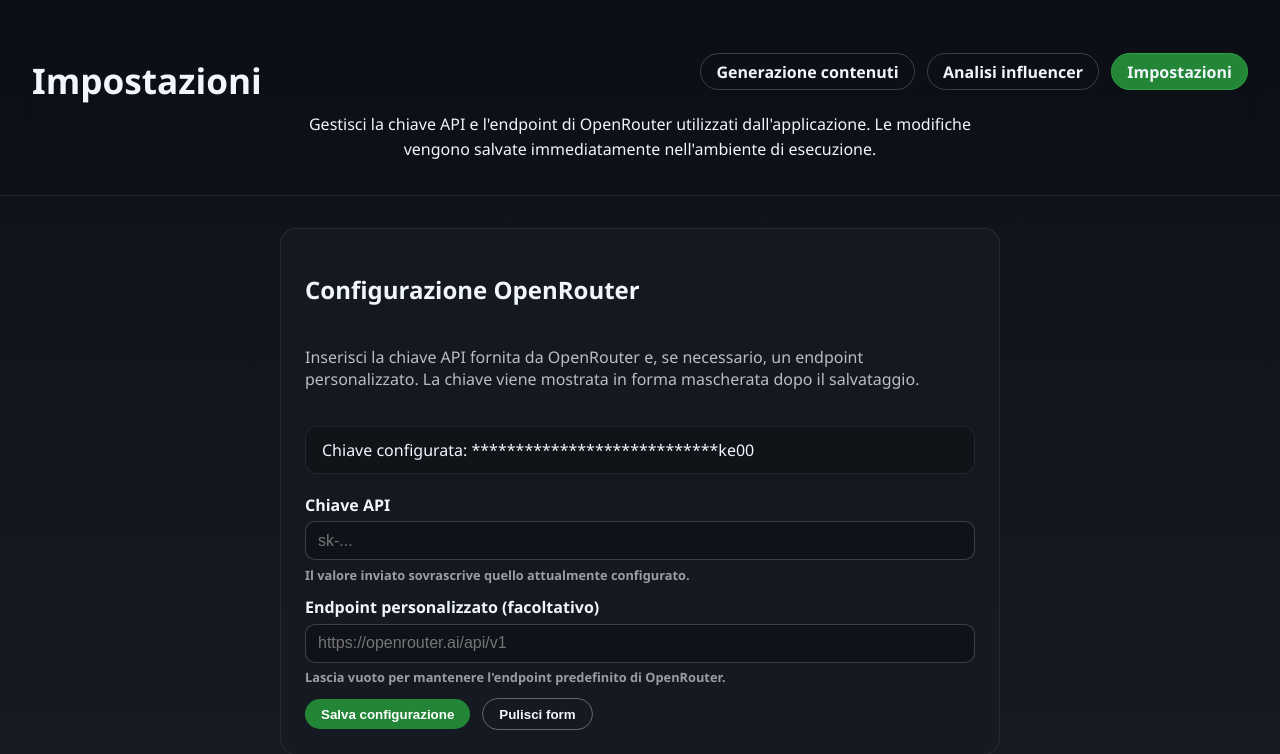
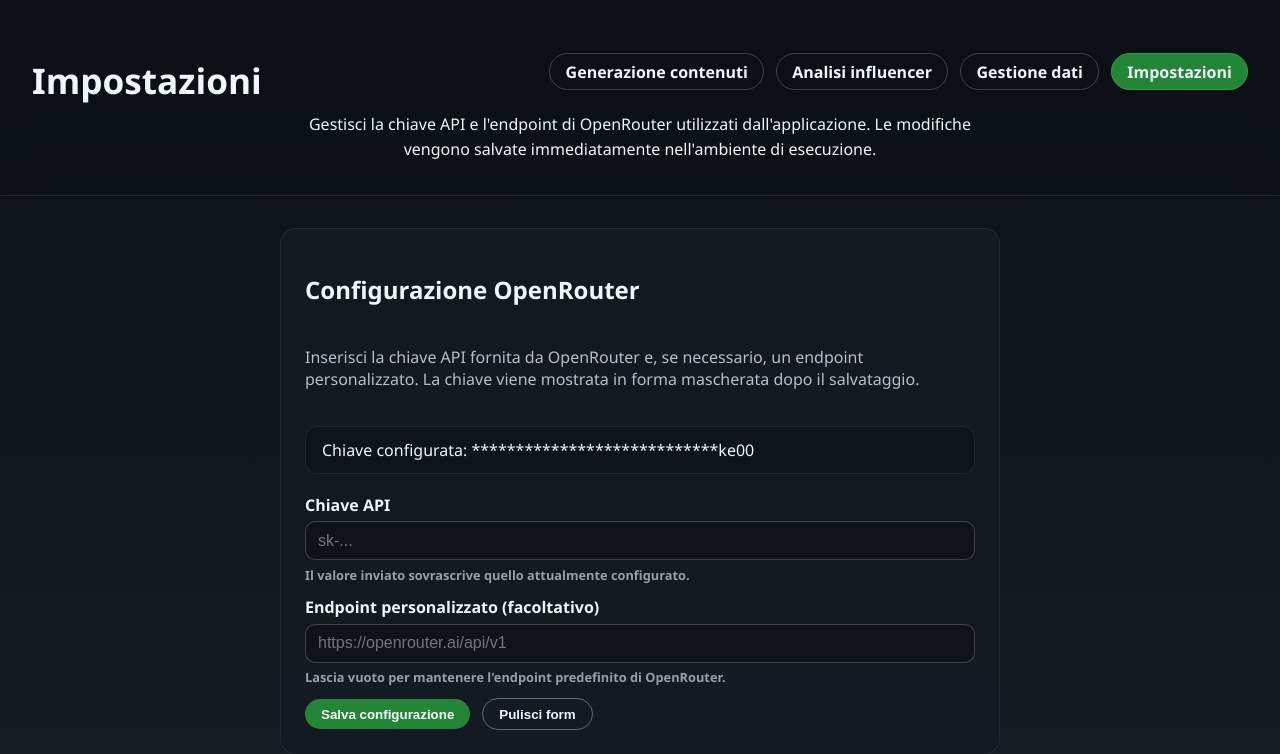
Before and after one commit to DegrassiAaron/InfluencerAi, a FastAPI app: page /settings in a window 1280 px wide. Shown: the top 754 px of the page. Run offline with FastAPI, Linux system fonts and the light colour scheme.

Commit message:
Add data page navigation links

```diff
--- a/ai_influencer/webapp/static/styles.css
+++ b/ai_influencer/webapp/static/styles.css
@@ -41,6 +41,7 @@ body {
 
 .app-nav {
   display: inline-flex;
+  flex-wrap: wrap;
   gap: 0.75rem;
   align-items: center;
 }
--- a/ai_influencer/webapp/templates/index.html
+++ b/ai_influencer/webapp/templates/index.html
@@ -16,6 +16,9 @@
           >
           <a href="/influencer"{% if active_nav == "influencer" %} aria-current="page"{% endif %}
             >Analisi influencer</a
+          >
+          <a href="/dati"{% if active_nav == "data" %} aria-current="page"{% endif %}
+            >Gestione dati</a
           >
           <a href="/settings"{% if active_nav == "settings" %} aria-current="page"{% endif %}
             >Impostazioni</a
--- a/ai_influencer/webapp/templates/influencer.html
+++ b/ai_influencer/webapp/templates/influencer.html
@@ -16,6 +16,9 @@
           >
           <a href="/influencer"{% if active_nav == "influencer" %} aria-current="page"{% endif %}
             >Analisi influencer</a
+          >
+          <a href="/dati"{% if active_nav == "data" %} aria-current="page"{% endif %}
+            >Gestione dati</a
           >
           <a href="/settings"{% if active_nav == "settings" %} aria-current="page"{% endif %}
             >Impostazioni</a
--- a/ai_influencer/webapp/templates/settings.html
+++ b/ai_influencer/webapp/templates/settings.html
@@ -16,6 +16,9 @@
           >
           <a href="/influencer"{% if active_nav == "influencer" %} aria-current="page"{% endif %}
             >Analisi influencer</a
+          >
+          <a href="/dati"{% if active_nav == "data" %} aria-current="page"{% endif %}
+            >Gestione dati</a
           >
           <a href="/settings"{% if active_nav == "settings" %} aria-current="page"{% endif %}
             >Impostazioni</a
```
